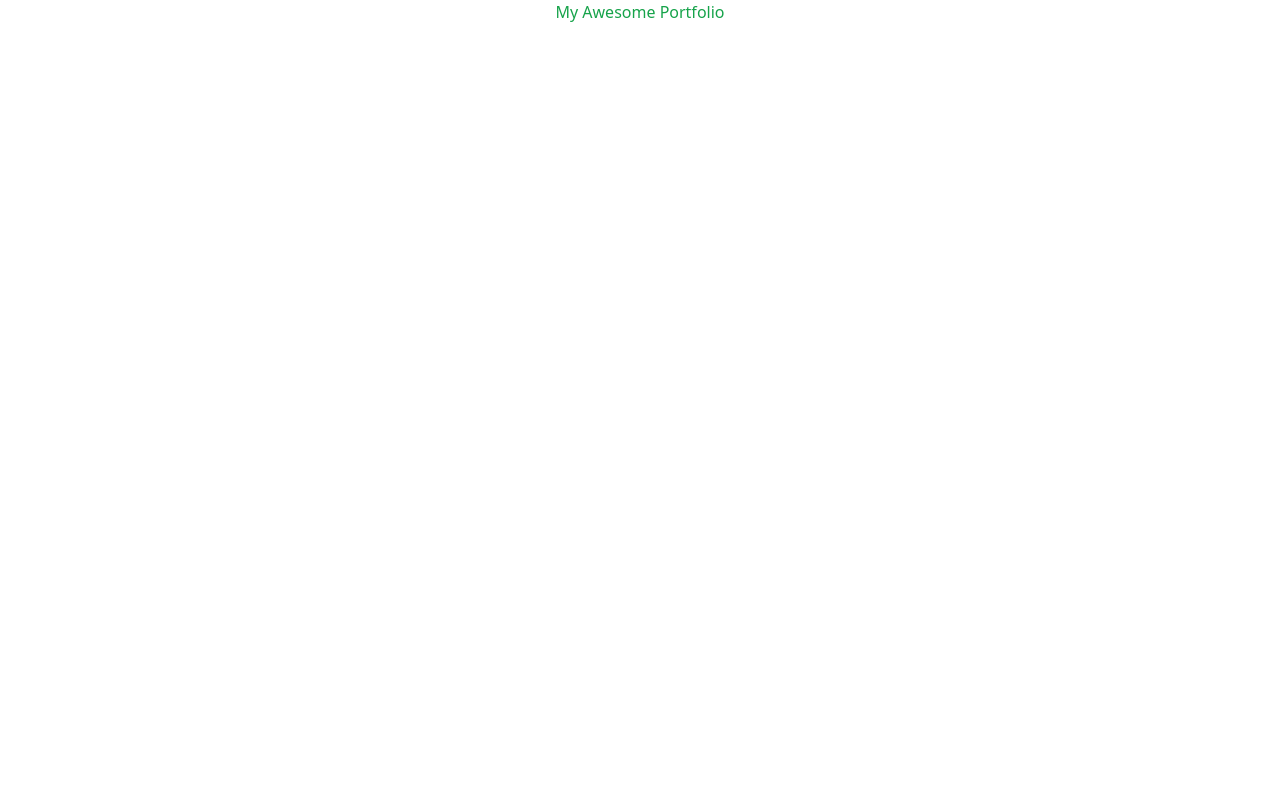
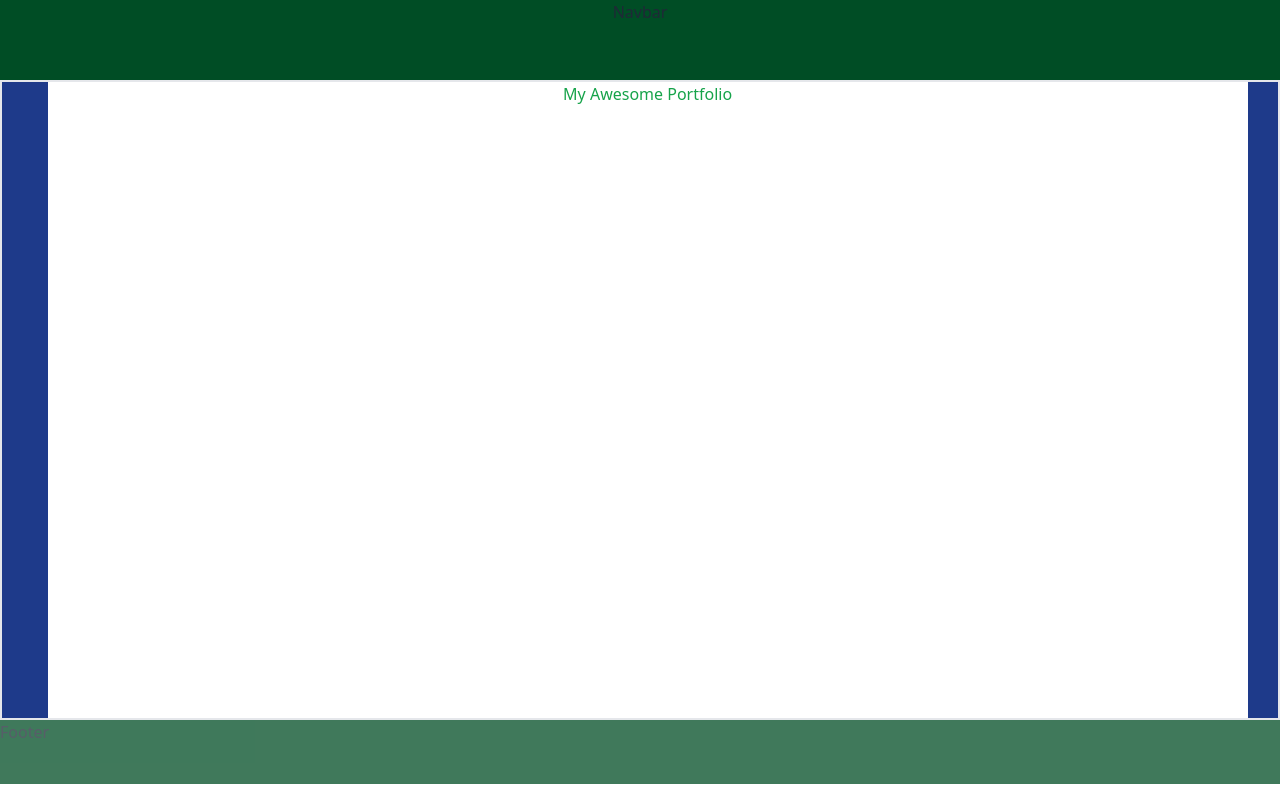
Before and after one commit to Rashedin-063/Example-Portfolio-1, a React (Vite) app: page / in a window 1280 px wide. Built offline with nearby package versions, Linux system fonts and the light colour scheme; a web font is replaced by a local one.

Commit message:
basic structure done

```diff
--- a/package.json
+++ b/package.json
@@ -11,10 +11,14 @@
   },
   "dependencies": {
     "autoprefixer": "^10.4.20",
+    "localforage": "^1.10.0",
+    "match-sorter": "^6.3.4",
     "react": "^18.3.1",
     "react-dom": "^18.3.1",
     "react-helmet-async": "^2.0.5",
-    "react-icons": "^5.3.0"
+    "react-icons": "^5.3.0",
+    "react-router-dom": "^6.27.0",
+    "sort-by": "^1.2.0"
   },
   "devDependencies": {
     "@eslint/js": "^9.11.1",
--- /dev/null
+++ b/src/layouts/Root.jsx
@@ -0,0 +1,22 @@
+import { Outlet } from "react-router-dom"
+import Navbar from "../pages/shared/Navbar"
+import Footer from "../pages/shared/Footer"
+import LeftSidebar from './../pages/shared/LeftSidebar';
+import RightSidebar from './../pages/shared/RightSidebar';
+
+const Root = () => {
+  return (
+    <div>
+      <Navbar />
+      <div className='flex min-h-[80vh] border-2'>
+        <LeftSidebar />
+        <div className="w-[calc(100vw-20px)]">
+          <Outlet />
+        </div>
+        <RightSidebar />
+      </div>
+      <Footer />
+    </div>
+  );
+}
+export default Root
--- a/src/main.jsx
+++ b/src/main.jsx
@@ -1,10 +1,11 @@
 import { StrictMode } from 'react'
 import { createRoot } from 'react-dom/client'
 import './index.css'
-import Home from './Home.jsx'
+import { RouterProvider } from 'react-router-dom'
+import router from './routes/Router.jsx'
 
 createRoot(document.getElementById('root')).render(
   <StrictMode>
-<Home/>
+    <RouterProvider router={router}/>
   </StrictMode>,
 )
--- /dev/null
+++ b/src/pages/shared/Footer.jsx
@@ -0,0 +1,7 @@
+
+const Footer = () => {
+  return (
+    <div className="bg-green-lantern h-16 opacity-75">Footer</div>
+  )
+}
+export default Footer
--- /dev/null
+++ b/src/pages/shared/LeftSidebar.jsx
@@ -0,0 +1,7 @@
+
+const LeftSidebar = () => {
+  return (
+    <div className="w-12 bg-blue-900"></div>
+  )
+}
+export default LeftSidebar
--- /dev/null
+++ b/src/pages/shared/Navbar.jsx
@@ -0,0 +1,7 @@
+
+const Navbar = () => {
+  return (
+    <div className="text-center h-20 bg-green-lantern">Navbar</div>
+  )
+}
+export default Navbar
--- /dev/null
+++ b/src/pages/shared/RightSidebar.jsx
@@ -0,0 +1,7 @@
+
+const RightSidebar = () => {
+  return (
+    <div className="w-8 bg-blue-900"></div>
+  )
+}
+export default RightSidebar
--- /dev/null
+++ b/src/routes/router.jsx
@@ -0,0 +1,19 @@
+import { createBrowserRouter } from "react-router-dom";
+import Root from '../layouts/Root'
+import Home from "../pages/Home";
+
+const router = createBrowserRouter([
+  {
+    path: '/',
+    element: <Root />,
+    children: [
+      {
+        index: true,
+        element: <Home/>
+      }
+    ]
+  }
+])
+
+
+export default router;
```
Also changed, not shown: src/pages/Home.jsx (renamed from src/Home.jsx), 1 other file (tests, documents, lock files or other folders).
